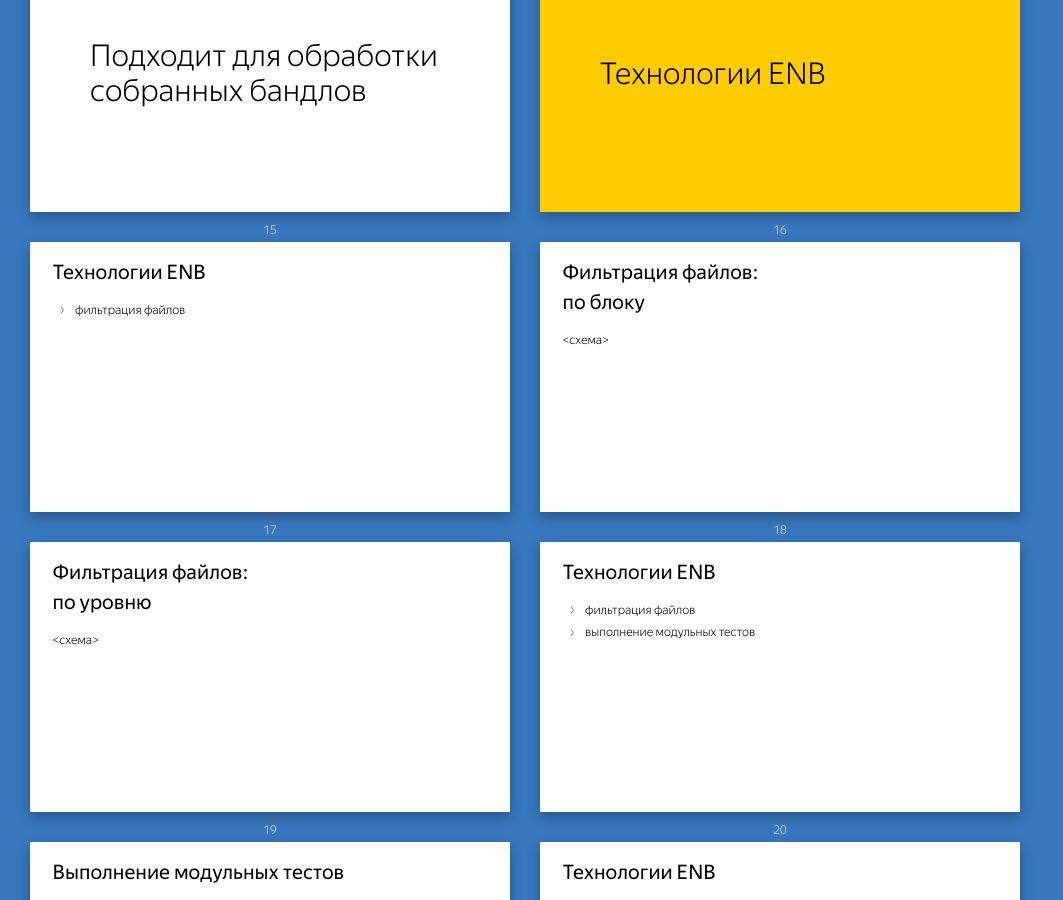
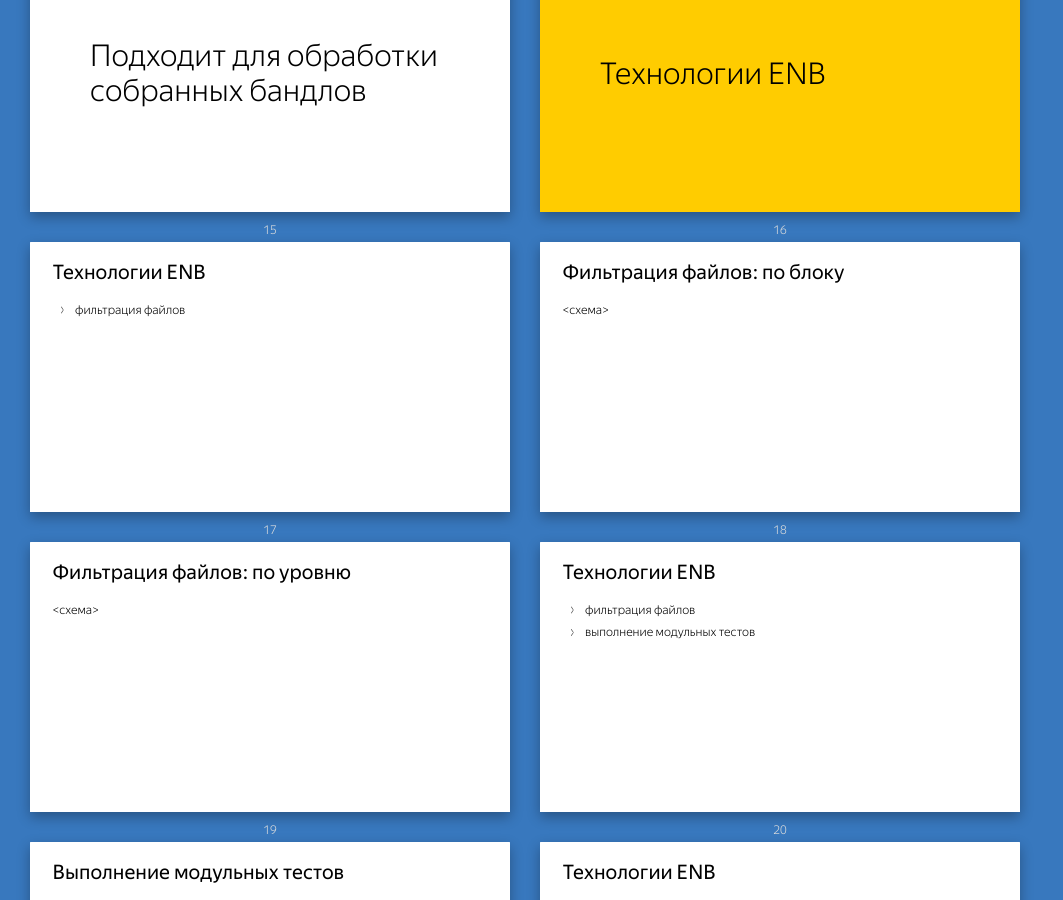
Before and after one commit to dima117/direct-infr, a Jekyll site: the page built from index.md, in a window 1280 px wide and 900 px high, scrolled down 2262 px. Shown: the whole window, without its empty margins (0-1063 px from the left). Built offline with Jekyll 4.4.1, drawn with Linux system fonts in a browser that asks for light colours; our own code applies the rules of GitHub Pages for plain Markdown files.

```diff
--- a/index.md
+++ b/index.md
@@ -124,11 +124,11 @@ class TestBundler {
 
 - фильтрация файлов
 
-## Фильтрация файлов:<br/>по блоку
+## Фильтрация файлов: по блоку
 
 &lt;схема&gt;
 
-## Фильтрация файлов:<br/>по уровню
+## Фильтрация файлов: по уровню
 
 &lt;схема&gt;
 
```
